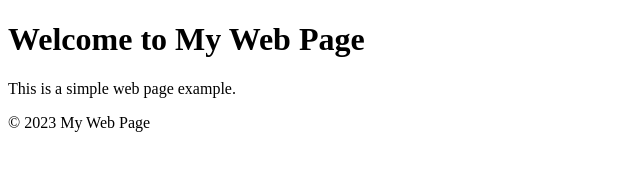
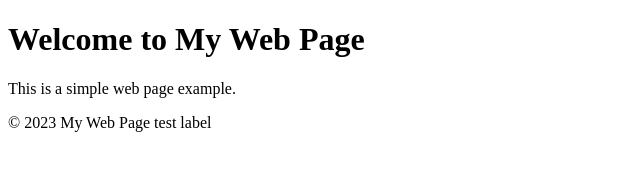
Before and after one commit to sector62/maybewillresume, a plain HTML site: page index.html in a window 1280 px wide. Shown: the full height of the page, 0-640 px from the left. Drawn offline with Linux system fonts and the light colour scheme.

Commit message:
test label

```diff
--- a/index.html
+++ b/index.html
@@ -16,7 +16,7 @@
     </main>
     <footer>
         <section>
-            <p>&copy; 2023 My Web Page</p>
+            <p>&copy; 2023 My Web Page test label</p>
         </section>
     </footer>
 </body>
```
